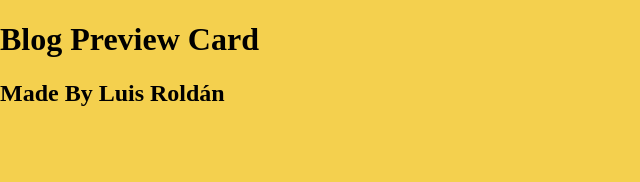
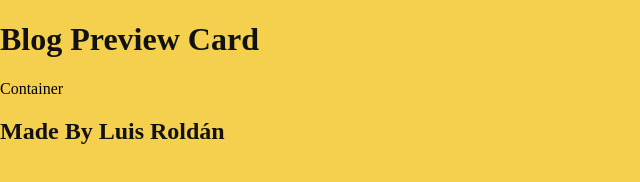
Before and after one commit to Luis-Roldan/Blog-preview-card, a plain HTML site: page index.html in a window 1280 px wide. Shown: the whole page, without its empty margins (0-640 px from the left). Drawn offline with Linux system fonts and the light colour scheme.

Commit message:
style header and footer

```diff
--- a/index.css
+++ b/index.css
@@ -3,3 +3,7 @@ body {
   margin: 0;
   background-color: #F4D04E;
 }
+
+header, footer {
+  color: #111111;
+}
--- a/index.html
+++ b/index.html
@@ -7,15 +7,17 @@
   <link rel="stylesheet" href="./index.css">
 </head>
 <body>
-  <head>
+  <header>
     <h1>
 
       Blog Preview Card
     </h1>
-  </head>
+  </header>
 
   <main>
-    <div class="container"></div>
+    <div class="container">
+      Container
+    </div>
   </main>
 
   <footer>
```
